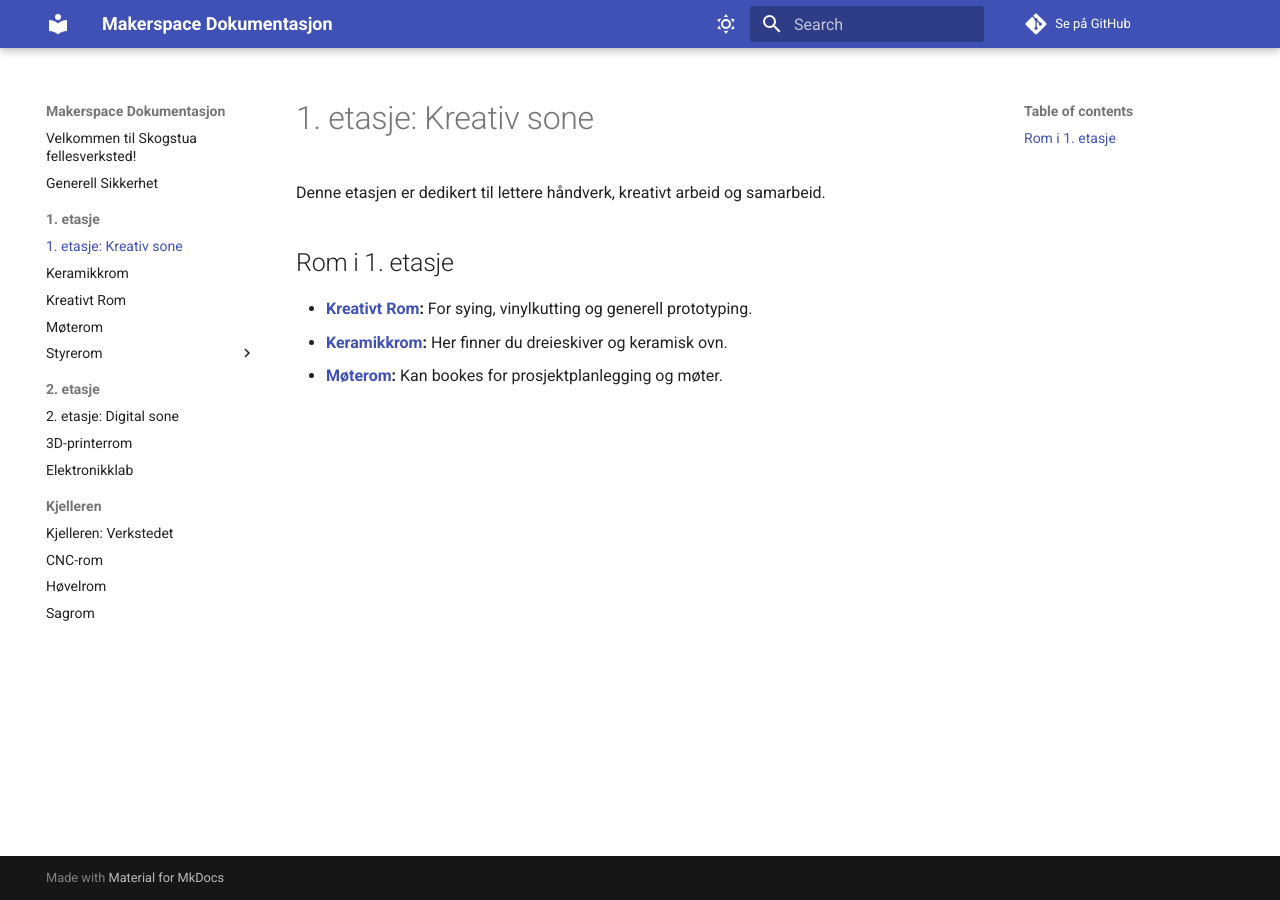
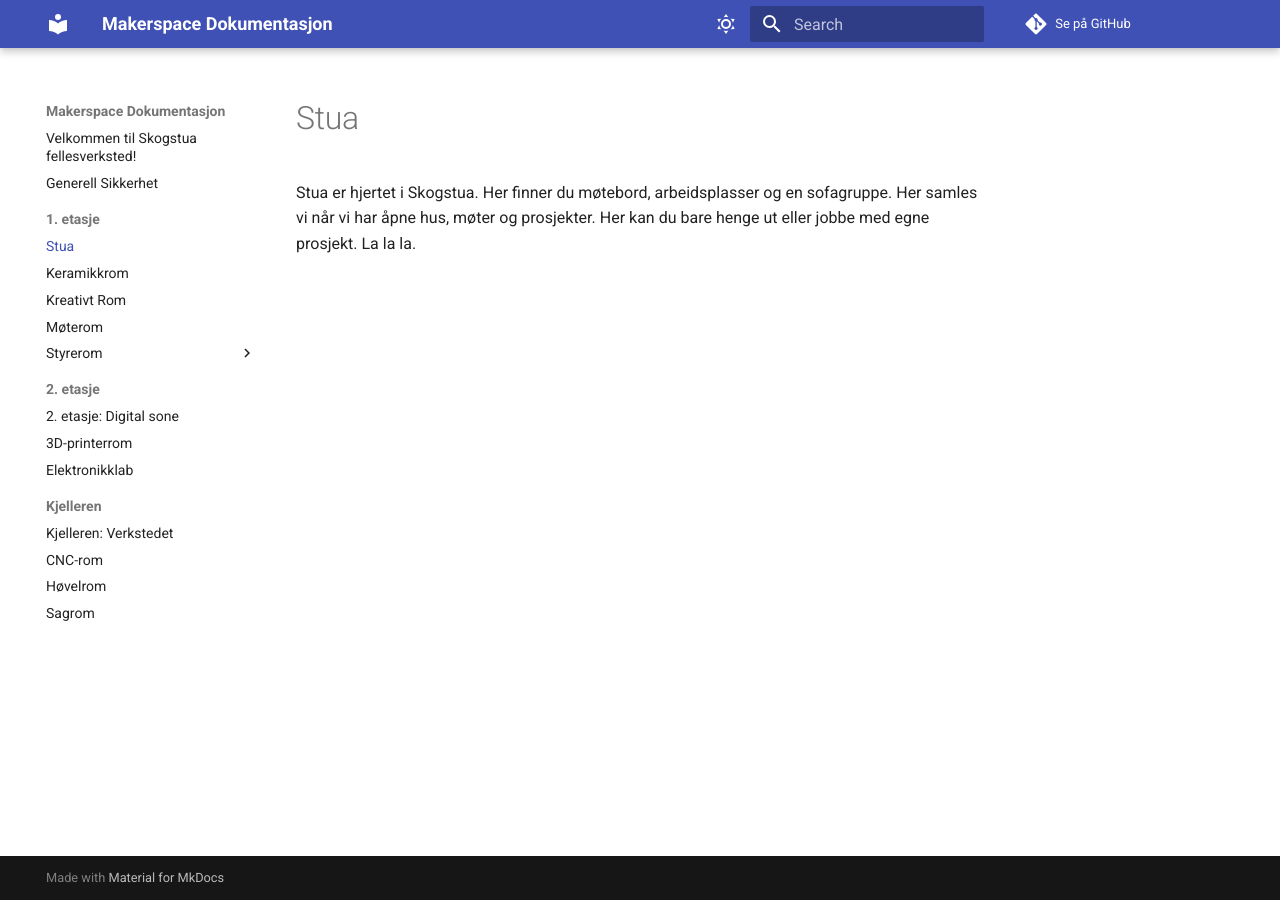
Before and after one commit to Tromsoskapere/mkdocs-skogstua, an MkDocs documentation site: the page built from docs/1. etasje/index.md, in a window 1280 px wide. Built offline with MkDocs 1.6.1 and Material for MkDocs 9.7.7, drawn with Linux system fonts in a browser that asks for light colours; comment, search, counter and statistics services are not loaded.

Commit message:
Update index.md

```diff
--- a/docs/1. etasje/index.md
+++ b/docs/1. etasje/index.md
@@ -1,9 +1,2 @@
-# 1. etasje: Kreativ sone
-
-Denne etasjen er dedikert til lettere håndverk, kreativt arbeid og samarbeid.
-
-## Rom i 1. etasje
-
--   **[Kreativt Rom](kreativt_rom.md):** For sying, vinylkutting og generell prototyping.
--   **[Keramikkrom](keramikkrom.md):** Her finner du dreieskiver og keramisk ovn.
--   **[Møterom](moterom.md):** Kan bookes for prosjektplanlegging og møter.
+# Stua
+Stua er hjertet i Skogstua. Her finner du møtebord, arbeidsplasser og en sofagruppe. Her samles vi når vi har åpne hus, møter og prosjekter. Her kan du bare henge ut eller jobbe med egne prosjekt. La la la.
```
